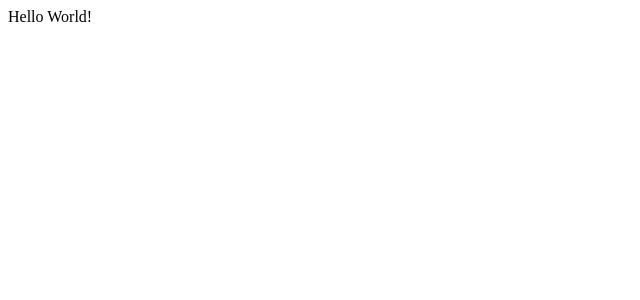
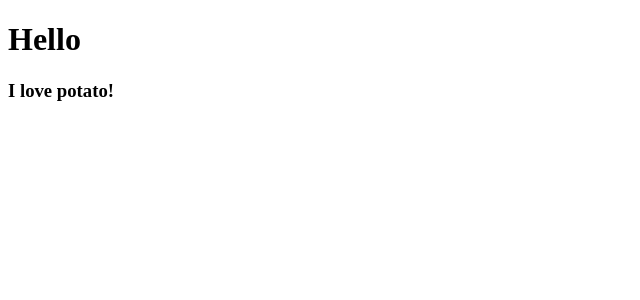
Before and after one commit to fxrcha/movie_app, a React (Create React App) app: page / in a window 1280 px wide. Shown: the top 300 px of the page, without its empty margins (0-640 px from the left). Built offline with nearby package versions, Linux system fonts and the light colour scheme.

Commit message:
#2.0 Creating your first React Component

```diff
--- a/src/App.js
+++ b/src/App.js
@@ -1,10 +1,11 @@
 import React from 'react';
-
+import Potato from './Potato';
 
 function App() {
   return (
     <div className="App">
-      Hello World!
+      <h1>Hello</h1>
+      <Potato />
     </div>
   );
 }
--- /dev/null
+++ b/src/Potato.js
@@ -0,0 +1,9 @@
+import React from 'react';
+
+const Potato = () => {
+    return (
+        <h3>I love potato!</h3>
+    )
+}
+
+export default Potato;
--- a/src/index.js
+++ b/src/index.js
@@ -2,9 +2,8 @@ import React from 'react';
 import ReactDOM from 'react-dom';
 import App from './App';
 
+
 ReactDOM.render(
-  <React.StrictMode>
-    <App />
-  </React.StrictMode>,
+  <App />,
   document.getElementById('root')
 );
```
